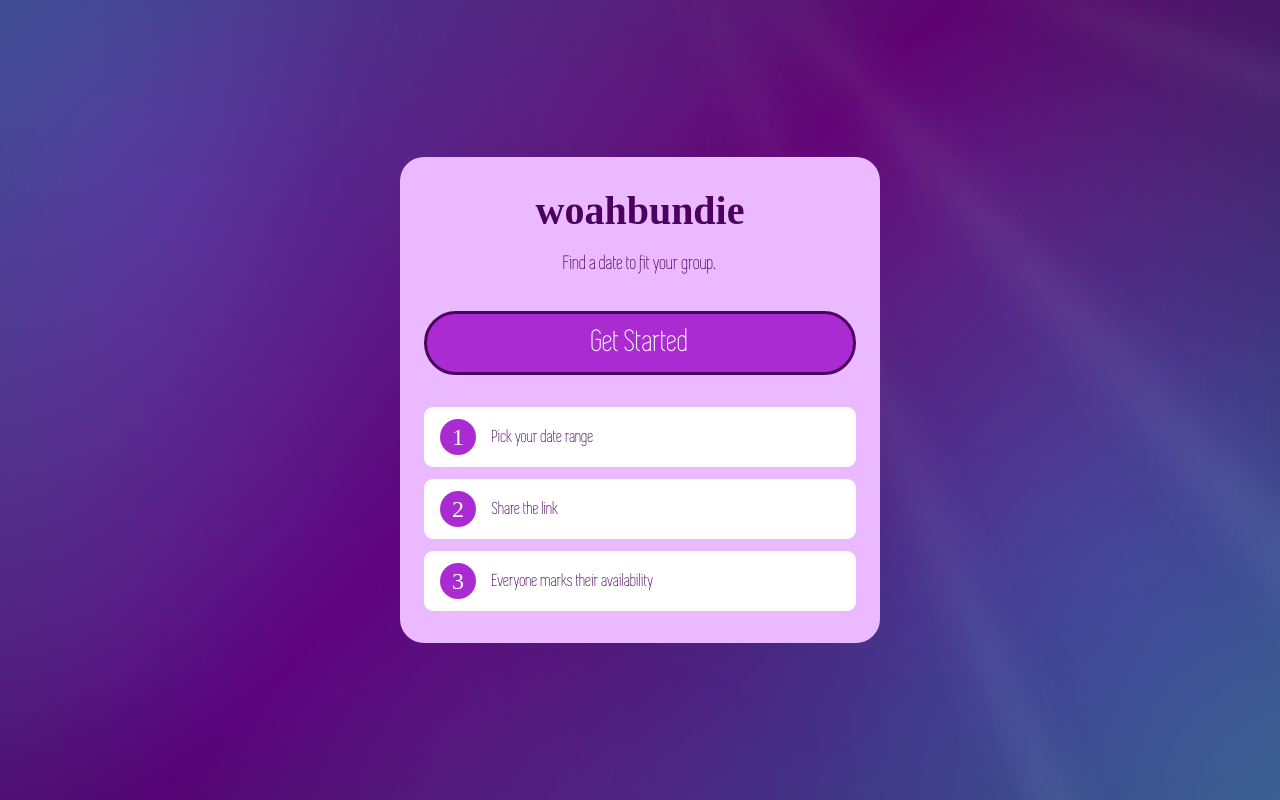
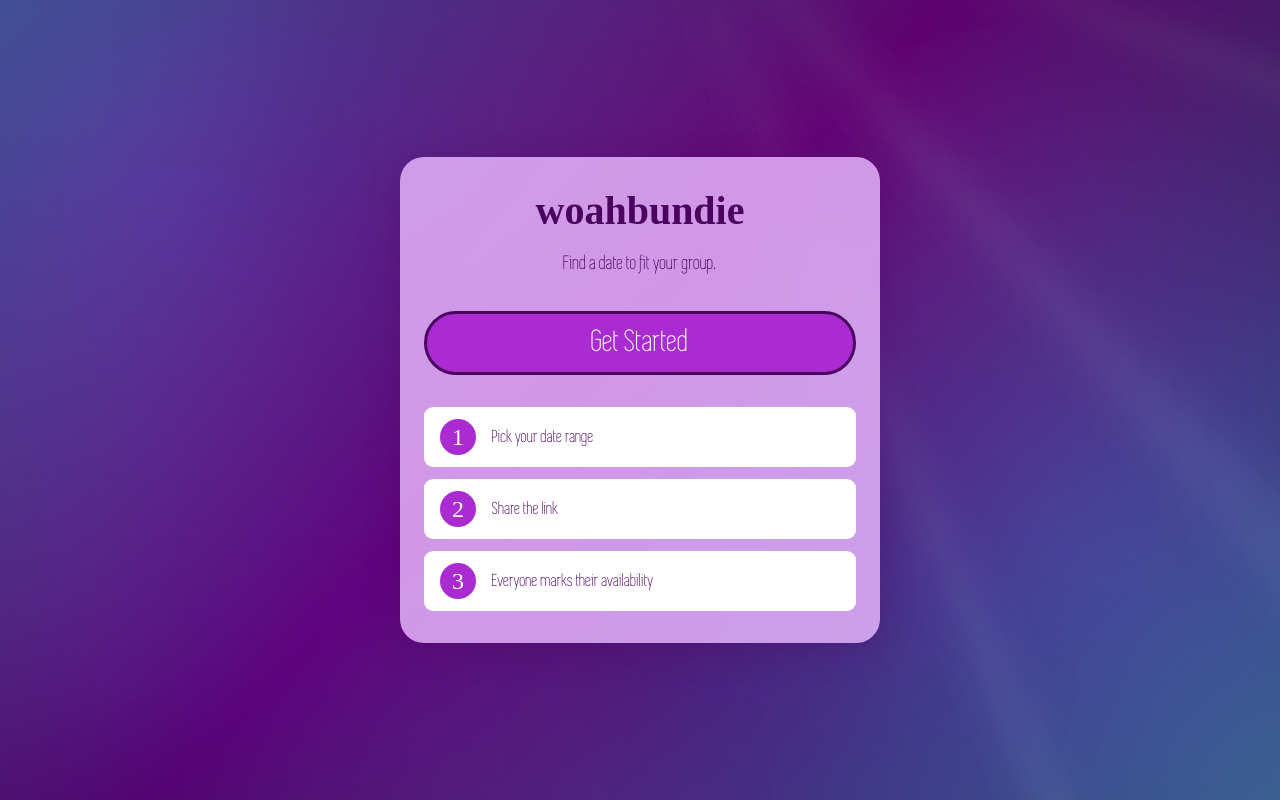
Before and after one commit to ttches/whendow.ui, a React (Vite) app: page / in a window 1280 px wide. Built offline with nearby package versions, Linux system fonts and the light colour scheme.

Commit message:
homepage slightly see through

```diff
--- a/src/Components/Homepage.tsx
+++ b/src/Components/Homepage.tsx
@@ -142,8 +142,10 @@ const CausticLayerAlt = styled(CausticLayer)`
 
 const ContentOverlay = styled.div`
   align-items: center;
-  background-color: #eab9ff;
+  background-color: rgba(234, 185, 255, 0.82);
+  backdrop-filter: blur(20px);
   border-radius: 24px;
+  box-shadow: 0 8px 32px rgba(75, 1, 94, 0.3);
   display: flex;
   flex-direction: column;
   margin: 16px;
@@ -152,6 +154,10 @@ const ContentOverlay = styled.div`
   position: relative;
   width: calc(100% - 32px);
   z-index: 1;
+
+  @supports not (backdrop-filter: blur(1px)) {
+    background-color: #eab9ff;
+  }
 `;
 
 const Title = styled.h1`
```
